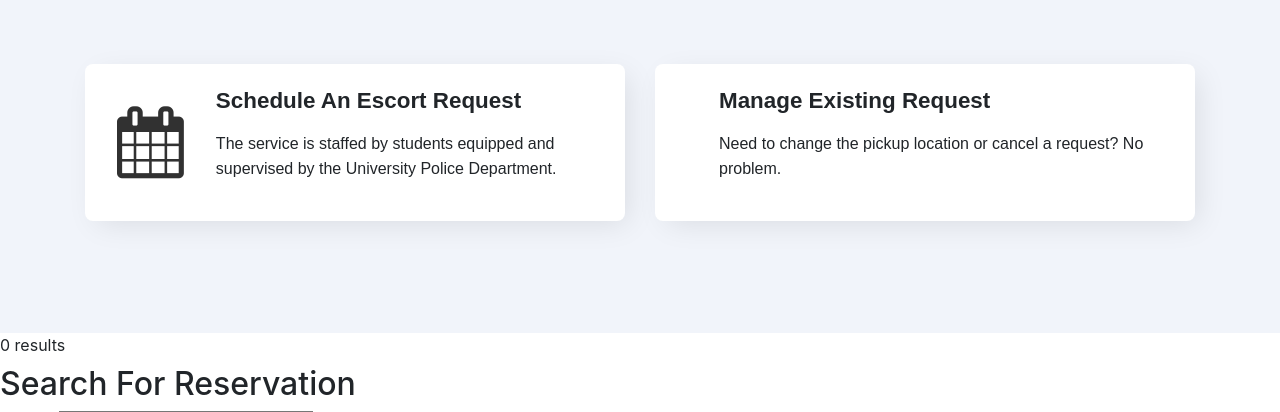
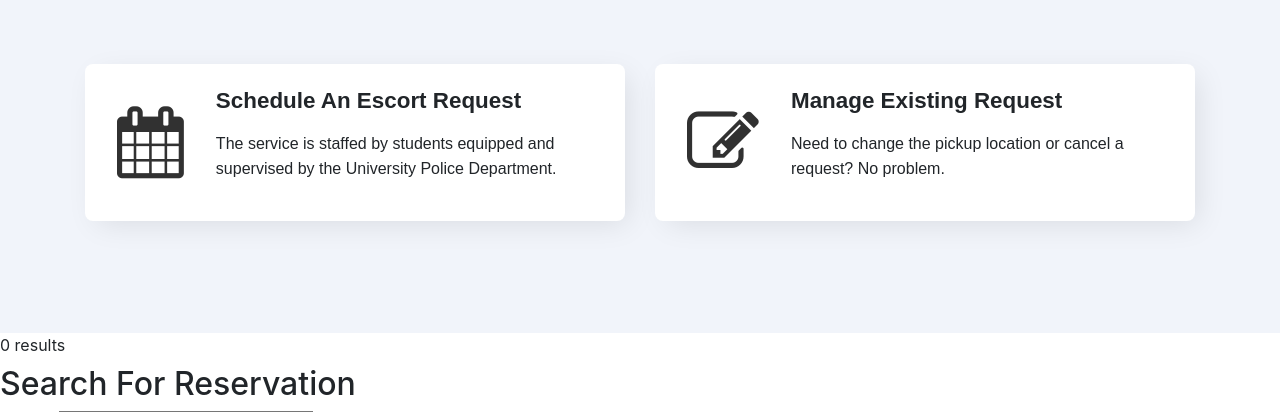
Before and after one commit to esthergiles/lion-snap-app, a PHP site: page / in a window 1280 px wide. Shown: the top 412 px of the page. Run offline with PHP 8.4, Linux system fonts and the light colour scheme; data that the repository does not hold is empty; some libraries are stand-ins or nearby versions.

Commit message:
Update index.php
updating edit font awesome icon

```diff
--- a/index.php
+++ b/index.php
@@ -45,7 +45,7 @@
             <div class="col-lg-6 mbr-col-md-10">
                 <div class="wrap">
                     <div class="ico-wrap">
-                        <span class="mbr-iconfont fa-calendar-edit fa"></span>
+                        <span class="mbr-iconfont fa-edit fa"></span>
                     </div>
                     <div class="text-wrap vcenter">
                         <h2 class="mbr-fonts-style mbr-bold mbr-section-title3 display-5">Manage <span>Existing Request</span></h2>
```
